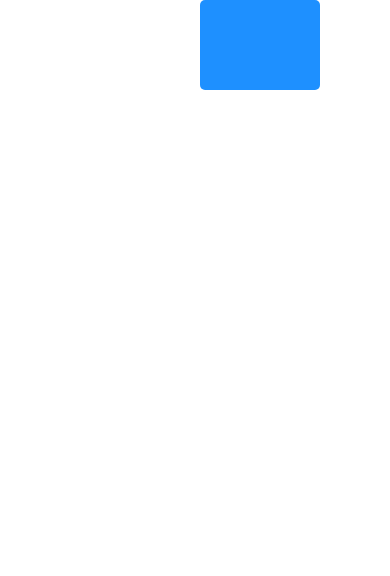
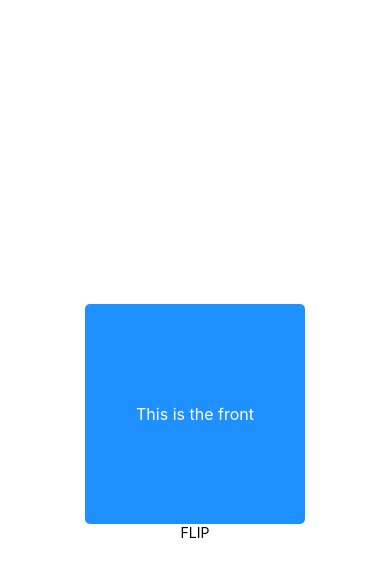
Before and after one commit to Hamid313-coder/RN_Animaition_Starter, a React Native app: screen / in a window 390 px wide. Shown: the top 576 px of the page. Built offline with nearby package versions, Linux system fonts and the light colour scheme.

Commit message:
created a flip animation 😄😄

```diff
--- a/App.js
+++ b/App.js
@@ -1,5 +1,6 @@
 import React from "react";
 import { StyleSheet, View } from "react-native";
+import FlipAnimation from "./animations/FlipAnimation";
 import ParallelAnimation from "./animations/ParallelAnimation";
 import Rotation from "./animations/Rotation";
 import SequenceAnimations from "./animations/SequenceAnimations";
@@ -11,7 +12,8 @@ function App(props) {
       {/* <Rotation /> */}
       {/* <SequenceAnimations /> */}
       {/* <StaggeredAnimation /> */}
-      <ParallelAnimation />
+      {/* <ParallelAnimation /> */}
+      <FlipAnimation />
     </View>
   );
 }
--- /dev/null
+++ b/animations/FlipAnimation.js
@@ -0,0 +1,91 @@
+import React, { useRef } from "react";
+import { Animated, Pressable, StyleSheet, Text, View } from "react-native";
+
+function FlipAnimation(props) {
+  const animatedValue = useRef(new Animated.Value(0)).current;
+  let currentValue;
+  animatedValue.addListener(({ value }) => (currentValue = value));
+  const frontInterpolate = animatedValue.interpolate({
+    inputRange: [0, 180],
+    outputRange: ["0deg", "180deg"],
+  });
+  const backInterpolate = animatedValue.interpolate({
+    inputRange: [0, 180],
+    outputRange: ["180deg", "360deg"],
+  });
+
+  const flip = () => {
+    console.log(currentValue);
+    if (currentValue >= 90) {
+      Animated.timing(animatedValue, {
+        toValue: 0,
+        duration: 800,
+        useNativeDriver: true,
+      }).start();
+    } else {
+      Animated.timing(animatedValue, {
+        toValue: 180,
+        duration: 800,
+        useNativeDriver: true,
+      }).start();
+    }
+  };
+
+  return (
+    <View style={styles.container}>
+      <View>
+        <Animated.View
+          style={[
+            styles.flipCard,
+            { transform: [{ rotateX: frontInterpolate }] },
+          ]}
+        >
+          <Text style={styles.text}>This is the front</Text>
+        </Animated.View>
+        <Animated.View
+          style={[
+            styles.flipCard,
+            styles.flipBackCard,
+            {
+              transform: [{ rotateX: backInterpolate }],
+            },
+          ]}
+        >
+          <Text style={styles.text}>This is the back</Text>
+        </Animated.View>
+      </View>
+      <Pressable onPress={() => flip()}>
+        <Text>FLIP</Text>
+      </Pressable>
+    </View>
+  );
+}
+
+const styles = StyleSheet.create({
+  container: {
+    flex: 1,
+    justifyContent: "center",
+    alignItems: "center",
+  },
+  text: {
+    color: "white",
+    fontSize: 16,
+  },
+  flipCard: {
+    backgroundColor: "dodgerblue",
+    borderRadius: 5,
+    width: 220,
+    height: 220,
+    borderRadius: 5,
+    justifyContent: "center",
+    alignItems: "center",
+    backfaceVisibility: "hidden",
+  },
+  flipBackCard: {
+    backgroundColor: "red",
+    position: "absolute",
+    top: 0,
+  },
+});
+
+export default FlipAnimation;
```
